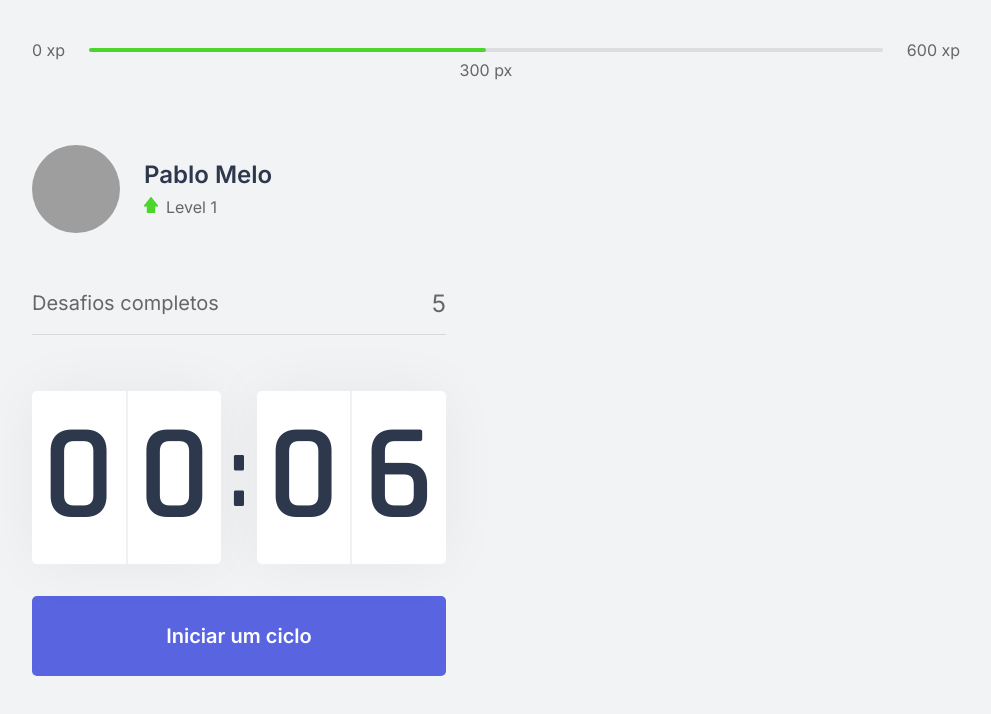
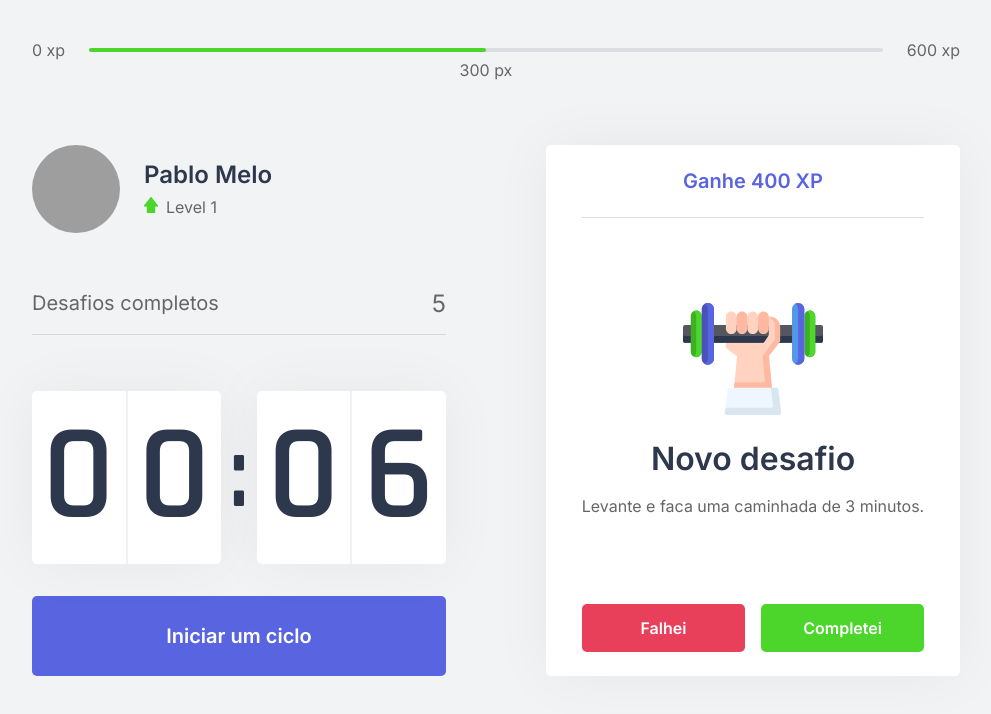
Before and after one commit to PabloMelo11/Moveit, a Next.js app: page / in a window 1280 px wide. Shown: the top 714 px of the page, without its empty margins (144-1135 px from the left). Built offline with nearby package versions, Linux system fonts and the light colour scheme; grey boxes are pictures that could not be loaded.

Commit message:
feat: finished challenge box

```diff
--- /dev/null
+++ b/src/components/ChallengeBox.tsx
@@ -0,0 +1,39 @@
+import styles from '../styles/components/ChallengeBox.module.css';
+
+export function ChallengeBox() {
+  const hasActiveChallenge = true;
+
+  return (
+    <div className={styles.challengeBoxContainer}>
+      {hasActiveChallenge ? (
+        <div className={styles.challengeActive}>
+          <header>Ganhe 400 XP</header>
+
+          <main>
+            <img src="icons/body.svg" />
+            <strong>Novo desafio</strong>
+            <p>Levante e faca uma caminhada de 3 minutos.</p>
+          </main>
+
+          <footer>
+            <button type="button" className={styles.challengeFailedButton}>
+              Falhei
+            </button>
+
+            <button type="button" className={styles.challengeSucceededButton}>
+              Completei
+            </button>
+          </footer>
+        </div>
+      ) : (
+        <div className={styles.challengeNotActive}>
+          <strong>Finalize um ciclo para receber desafios</strong>
+          <p>
+            <img src="icons/level-up.svg" alt="Level Up" />
+            Avance de level completando desafios.
+          </p>
+        </div>
+      )}
+    </div>
+  );
+}
--- a/src/pages/index.tsx
+++ b/src/pages/index.tsx
@@ -4,6 +4,7 @@
 import { Countdown } from '../components/Countdown';
 import { ExpirienceBar } from '../components/ExperienceBar';
 import { Profile } from '../components/Perfil';
+import { ChallengeBox } from '../components/ChallengeBox';
 
 import styles from '../styles/pages/Home.module.css';
 
@@ -22,7 +23,9 @@
           <CompletedChallenges />
           <Countdown />
         </div>
-        <div></div>
+        <div>
+          <ChallengeBox />
+        </div>
       </section>
     </div>
   );
--- /dev/null
+++ b/src/styles/components/ChallengeBox.module.css
@@ -0,0 +1,111 @@
+.challengeBoxContainer {
+  height: 100%;
+
+  background: var(--white);
+  border-radius: 5px;
+  box-shadow: 0 0 60px rgba(0, 0, 0, 0.05);
+  padding: 1.5rem 2rem;
+
+  display: flex;
+  flex-direction: column;
+  align-items: center;
+  justify-content: center;
+
+  text-align: center;
+}
+
+.challengeNotActive {
+  display: flex;
+  flex-direction: column;
+  align-items: center;
+}
+
+.challengeNotActive strong {
+  font-size: 1.5rem;
+  font-weight: 500;
+  line-height: 1.4;
+}
+
+.challengeNotActive p {
+  display: flex;
+  flex-direction: column;
+  align-items: center;
+  line-height: 1.4;
+  max-width: 70%;
+  margin-top: 3rem;
+}
+
+.challengeNotActive p img {
+  margin-bottom: 1rem;
+}
+
+.challengeActive {
+  height: 100%;
+
+  display: flex;
+  flex-direction: column;
+}
+
+.challengeActive header {
+  color: var(--blue);
+  font-weight: 600;
+  font-size: 1.25rem;
+  padding: 0 2rem 1.5rem;
+  border-bottom: 1px solid var(--gray-line);
+}
+
+.challengeActive main {
+  flex: 1;
+
+  display: flex;
+  flex-direction: column;
+  align-items: center;
+  justify-content: center;
+}
+
+.challengeActive main strong {
+  font-size: 2rem;
+  font-weight: 600;
+  color: var(--title);
+  margin: 1.5rem 0 1rem;
+}
+
+.challengeActive main p {
+  line-height: 1.5;
+}
+
+.challengeActive footer {
+  display: grid;
+  grid-template-columns: 1fr 1fr;
+  gap: 1rem;
+}
+
+.challengeActive footer button {
+  height: 3rem;
+
+  display: flex;
+  align-items: center;
+  justify-content: center;
+
+  border: 0;
+  border-radius: 5px;
+
+  color: var(--white);
+
+  font-size: 1rem;
+  font-weight: 600;
+
+  transition: filter 0.2s;
+}
+
+.challengeActive footer button.challengeFailedButton {
+  background: var(--red);
+}
+
+.challengeActive footer button.challengeSucceededButton {
+  background: var(--green);
+}
+
+.challengeActive footer button:hover {
+  filter: brightness(0.9);
+}
```
